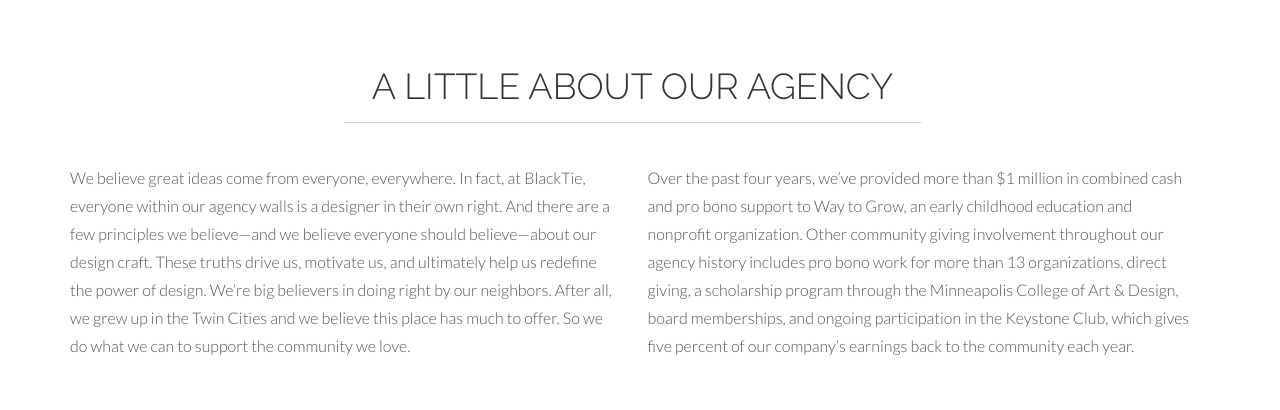
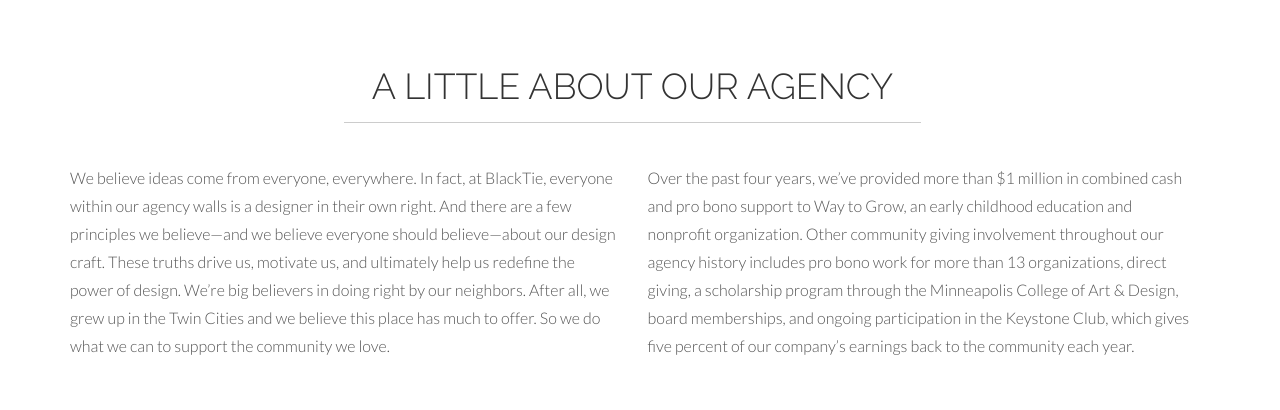
Before and after one commit to jvanally/nomad, a plain HTML site: page Shield (1)/Shield Theme/index2.html in a window 1280 px wide. Shown: the part 1100-1510 px from the top of the page. Drawn offline with Linux system fonts and the light colour scheme.

Commit message:
Revert "great ideas > ideas"
This reverts commit 5af2133da9fa2484942de28e2b4725fa8fd3bd82.

```diff
--- a/Shield (1)/Shield Theme/index2.html
+++ b/Shield (1)/Shield Theme/index2.html
@@ -101,7 +101,7 @@
 				<hr>
 
 				<div class="col-lg-6">
-					<p>We believe great ideas come from everyone, everywhere. In fact, at BlackTie, everyone within our agency walls is a designer in their own right. And there are a few principles we believe—and we believe everyone should believe—about our design craft. These truths drive us, motivate us, and ultimately help us redefine the power of design. We’re big believers in doing right by our neighbors. After all, we grew up in the Twin Cities and we believe this place has much to offer. So we do what we can to support the community we love.</p>
+					<p>We believe ideas come from everyone, everywhere. In fact, at BlackTie, everyone within our agency walls is a designer in their own right. And there are a few principles we believe—and we believe everyone should believe—about our design craft. These truths drive us, motivate us, and ultimately help us redefine the power of design. We’re big believers in doing right by our neighbors. After all, we grew up in the Twin Cities and we believe this place has much to offer. So we do what we can to support the community we love.</p>
 				</div><!-- col-lg-6 -->
 
 				<div class="col-lg-6">
```
